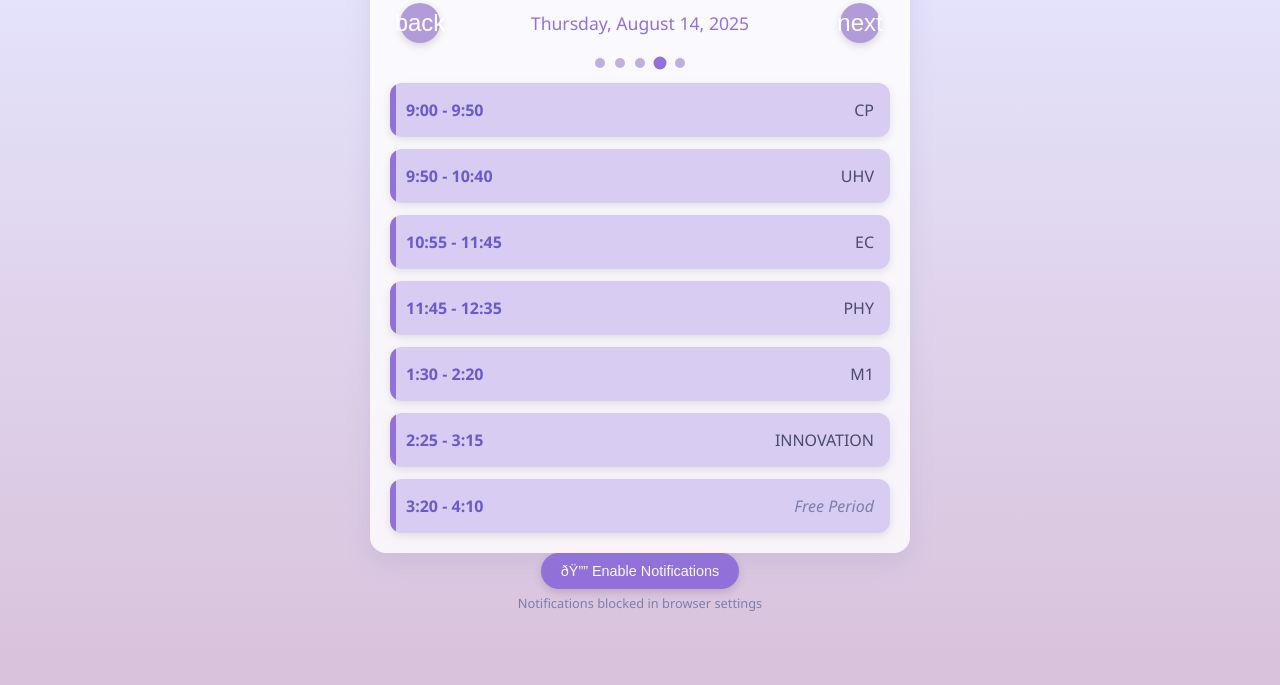
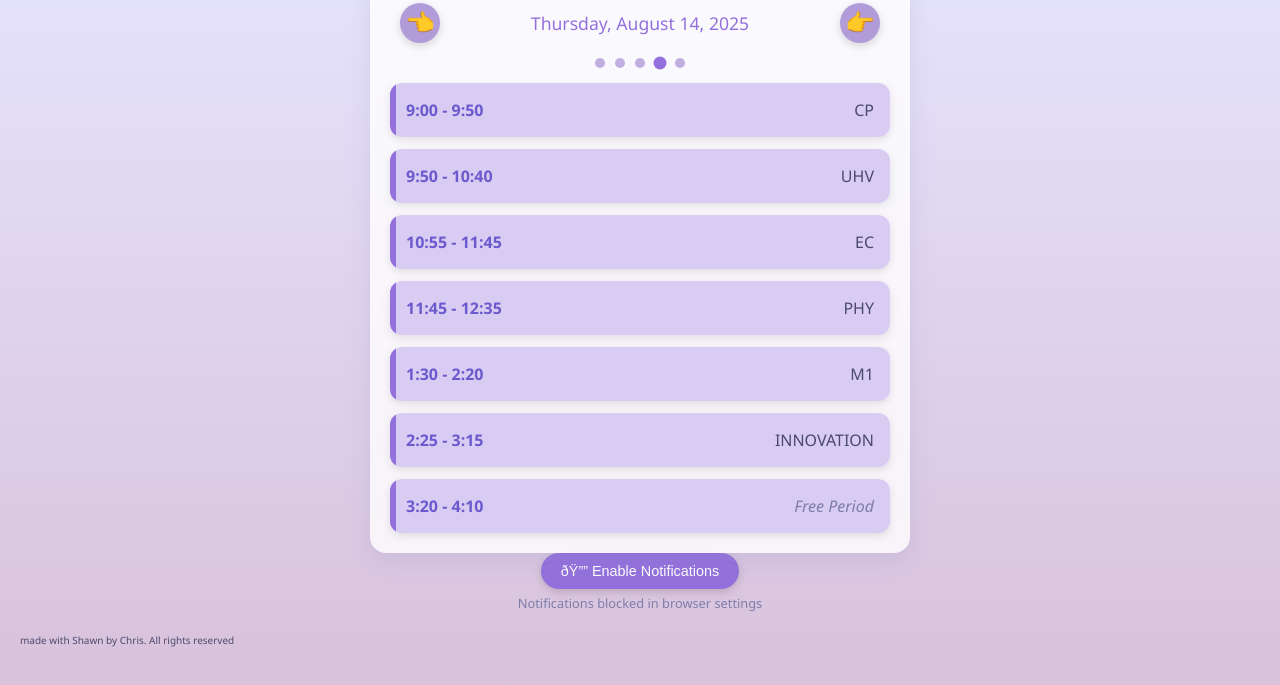
Before and after one commit to XPZ4Y/spaceX, a plain HTML site: page index.html in a window 1280 px wide. Shown: the part 95-780 px from the top of the page. Drawn offline with Linux system fonts and the light colour scheme.

Commit message:
Update index.html

```diff
--- a/index.html
+++ b/index.html
@@ -187,9 +187,9 @@
     <h1>Timetable</h1>
 
     <div class="date-navigation">
-        <button class="nav-btn" id="prev-btn">back</button>
+        <button class="nav-btn" id="prev-btn">👈</button>
         <div id="date-display"></div>
-        <button class="nav-btn" id="next-btn">next</button>
+        <button class="nav-btn" id="next-btn">👉</button>
     </div>
 
     <div class="day-indicator" id="day-indicator"></div>
@@ -198,10 +198,11 @@
 </div>
 <div id="notification-control" style="margin-bottom: 15px; text-align: center;">
     <button id="notify-btn" style="background: #9370db; color: white; border: none; padding: 10px 20px; border-radius: 20px; font-size: 0.9rem; cursor: pointer; box-shadow: 0 3px 8px rgba(0,0,0,0.15); transition: all 0.2s ease;">
-         Enable Notifications
+         🔔Enable Notifications
     </button>
     <p id="notification-status" style="font-size: 0.8rem; color: #7d7daa; margin-top: 5px;"></p>
 </div>
+<l1 style='font-size: x-small'>made with Shawn by Chris. All rights reserved</l1>
 
 <script>
     const timetable = {
```
